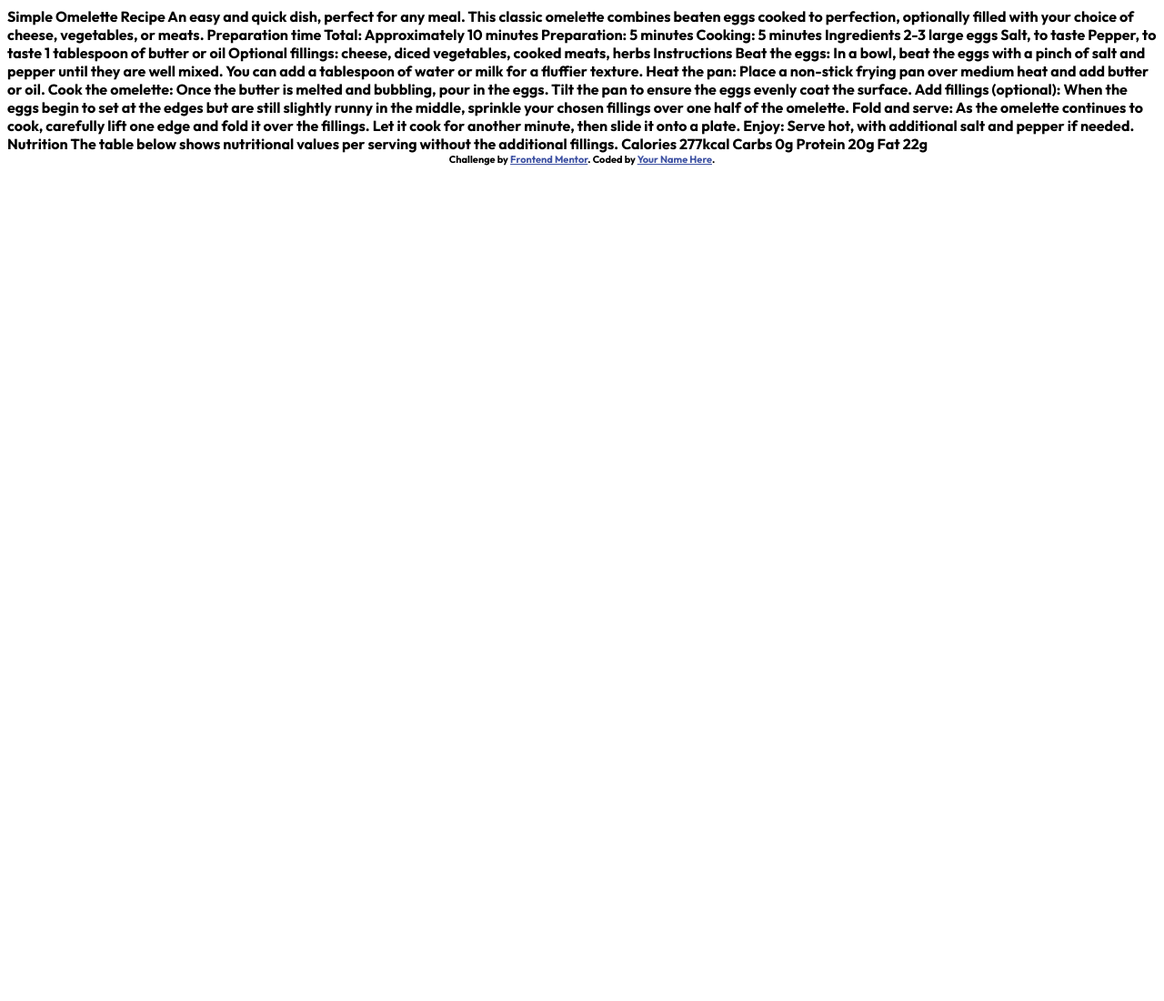
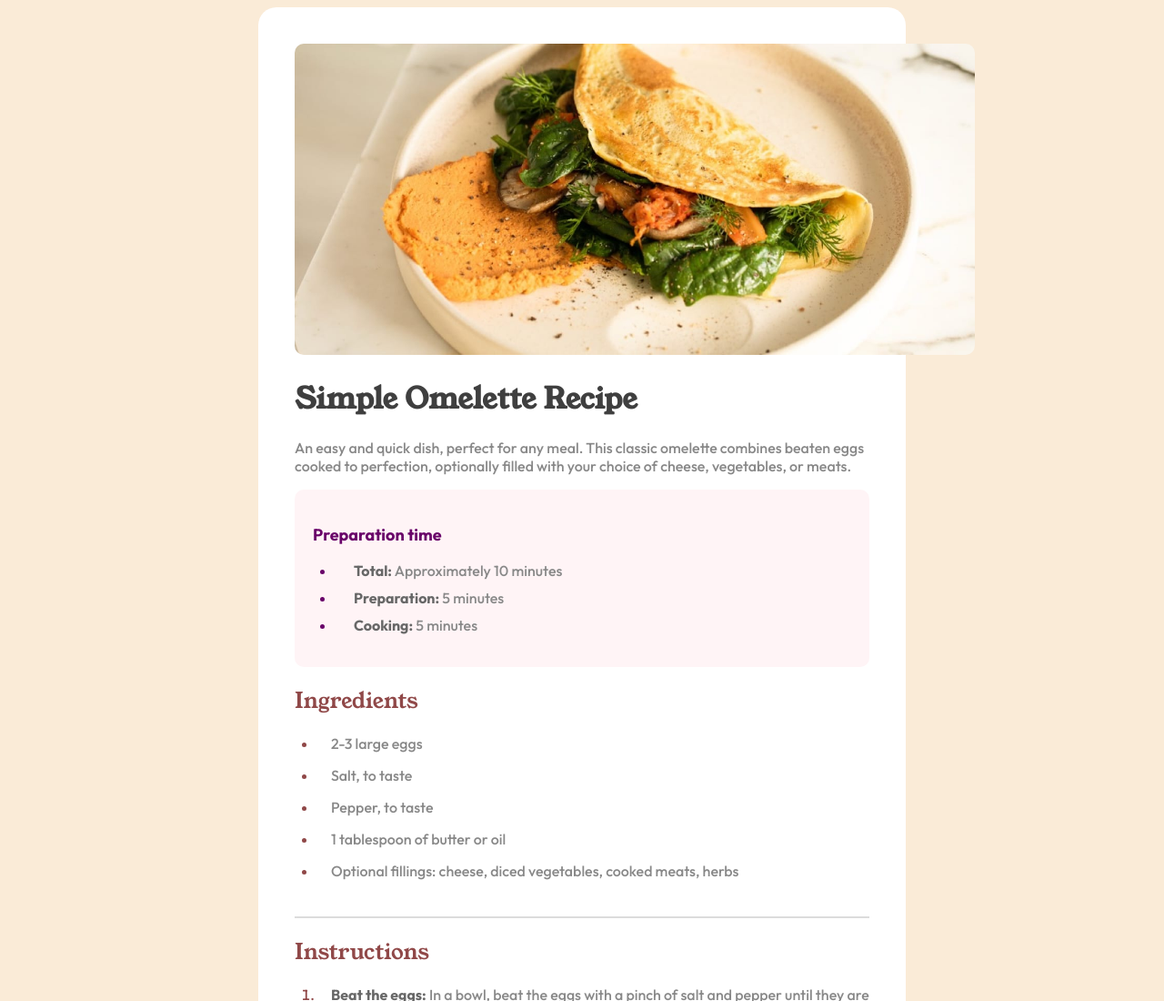
Before and after one commit to TDangerW/recipe_page, a plain HTML site: page index.html in a window 1280 px wide. Shown: the top 1100 px of the page at 91% size. Before the commit the page ends 800 px from the top, so only its background shows below. Drawn offline with Linux system fonts and the light colour scheme.

Commit message:
Completed styling for desktop design

```diff
--- a/index.css
+++ b/index.css
@@ -62,9 +62,131 @@
     src: url('./assets/fonts/young-serif/YoungSerif-Regular.ttf');
 }
 
+:root {
+    --background-color: white;
+    --list-color: rgb(144, 72, 72);
+    --emphasize: rgb(103, 103, 103);
+    --prep-time-text: rgb(105, 3, 105);
+    --horizontal-line: gainsboro;
+}
 
 body {
     font-family: 'outfit', 'young-serif', Courier, monospace;
+    background-color: antiquewhite;
+    display: flex;
+    align-items: center;
+    justify-content: center;
+    color: rgb(136, 136, 136);
+}
+
+main {
+    width: 50%;
+    background-color: var(--background-color);
+    padding: 40px;
+    border-radius: 20px;
+}
+
+h1 {
+    font-family: 'young-serif';
+    color: rgb(63, 63, 63);
+}
+
+.preparation_time {
+    background-color: rgb(255, 244, 246);
+    font-weight: 500;
+    padding: 20px;
+    border-radius: 10px;
+
+    p {
+        color: var(--prep-time-text);
+        font-size: large;
+        font-weight: 400;
+    }
+
+    li {
+        margin-top: 10px;
+        padding-left: 20px;
+    }
+
+    li::marker {
+        color: var(--prep-time-text);
+    }
+}
+
+span {
+    color: var(--emphasize);
+    font-weight: 400;
+}
+
+ol,
+ul {
+    padding-left: 25px;
+}
+
+.image {
+    width: 748px;
+    border-radius: 10px;
+}
+
+.summary {
+    font-weight: 500;
+}
+
+section {
+    font-weight: 500;
+
+    h2 {
+        font-family: 'young-serif';
+        color: var(--list-color);
+        font-weight: 400;
+    }
+
+    ol,
+    ul {
+        padding-bottom: 40px;
+        border-bottom: 2px solid var(--horizontal-line);
+    }
+
+    li::marker {
+        color: var(--list-color);
+    }
+
+    li {
+        padding-left: 15px;
+        margin-top: 15px;
+    }
+
+}
+
+table {
+    width: 100%;
+    border-collapse: collapse;
+    margin-top: 10px;
+}
+
+
+tr {
+    td {
+        padding-bottom: 15px;
+        padding-top: 15px;
+        border-bottom: 2px solid var(--horizontal-line);
+    }
+
+}
+
+table tr:nth-child(4) {
+    border-bottom: 3px solid var(--background-color);
+}
+
+tr td:nth-child(1) {
+    padding-left: 35px;
+    width: 45%;
+}
+
+
+tr :nth-child(2) {
+    color: var(--list-color);
+    font-weight: 400;
 }
 
 .attribution {
--- a/index.html
+++ b/index.html
@@ -15,63 +15,97 @@
 
 <body>
 
-  Simple Omelette Recipe
+  <main>
 
-  An easy and quick dish, perfect for any meal. This classic omelette combines beaten eggs cooked
-  to perfection, optionally filled with your choice of cheese, vegetables, or meats.
+    <img src="./assets/images/image-omelette.jpeg" alt="picture of an omelette" class="image">
 
-  Preparation time
+    <h1>Simple Omelette Recipe</h1>
 
-  Total: Approximately 10 minutes
-  Preparation: 5 minutes
-  Cooking: 5 minutes
+    <p class="summary">An easy and quick dish, perfect for any meal. This classic omelette combines beaten eggs cooked
+      to perfection, optionally filled with your choice of cheese, vegetables, or meats.</p>
 
-  Ingredients
+    <div class="preparation_time">
 
-  2-3 large eggs
-  Salt, to taste
-  Pepper, to taste
-  1 tablespoon of butter or oil
-  Optional fillings: cheese, diced vegetables, cooked meats, herbs
+      <p>Preparation time</p>
 
-  Instructions
+      <ul>
+        <li><span>Total:</span> Approximately 10 minutes</li>
+        <li><span>Preparation:</span> 5 minutes</li>
+        <li><span>Cooking:</span> 5 minutes</li>
+      </ul>
+    </div>
 
-  Beat the eggs: In a bowl, beat the eggs with a pinch of salt and pepper until they are well mixed.
-  You can add a tablespoon of water or milk for a fluffier texture.
+    <section>
+      <h2>Ingredients</h2>
+      <ul>
+        <li>2-3 large eggs</li>
+        <li> Salt, to taste</li>
+        <li>Pepper, to taste</li>
+        <li>1 tablespoon of butter or oil</li>
+        <li>Optional fillings: cheese, diced vegetables, cooked meats, herbs</li>
+      </ul>
 
-  Heat the pan: Place a non-stick frying pan over medium heat and add butter or oil.
+    </section>
 
-  Cook the omelette: Once the butter is melted and bubbling, pour in the eggs. Tilt the pan to ensure
-  the eggs evenly coat the surface.
+    <section>
 
-  Add fillings (optional): When the eggs begin to set at the edges but are still slightly runny in the
-  middle, sprinkle your chosen fillings over one half of the omelette.
+      <h2>Instructions</h2>
 
-  Fold and serve: As the omelette continues to cook, carefully lift one edge and fold it over the
-  fillings. Let it cook for another minute, then slide it onto a plate.
+      <ol>
+        <li> <span>Beat the eggs:</span> In a bowl, beat the eggs with a pinch of salt and pepper until they are well
+          mixed.
+          You can add a tablespoon of water or milk for a fluffier texture.</li>
 
-  Enjoy: Serve hot, with additional salt and pepper if needed.
+        <li><span>Heat the pan:</span> Place a non-stick frying pan over medium heat and add butter or oil.</li>
 
-  Nutrition
+        <li><span>Cook the omelette:</span> Once the butter is melted and bubbling, pour in the eggs. Tilt the pan to
+          ensure
+          the eggs evenly coat the surface.</li>
 
-  The table below shows nutritional values per serving without the additional fillings.
+        <li><span>Add fillings (optional):</span> When the eggs begin to set at the edges but are still slightly runny
+          in the
+          middle, sprinkle your chosen fillings over one half of the omelette.</li>
 
-  Calories
-  277kcal
+        <li><span>Fold and serve:</span> As the omelette continues to cook, carefully lift one edge and fold it over the
+          fillings. Let it cook for another minute, then slide it onto a plate.</li>
 
-  Carbs
-  0g
+        <li><span>Enjoy:</span> Serve hot, with additional salt and pepper if needed.</li>
+      </ol>
+    </section>
 
-  Protein
-  20g
 
-  Fat
-  22g
+    <section>
+      <h2>Nutrition</h2>
+      The table below shows nutritional values per serving without the additional fillings.
+      <table>
+        <tbody>
+          <tr>
+            <td>Calories</td>
+            <td>277kcal</td>
+          </tr>
+          <tr>
+            <td>Carbs</td>
+            <td>0g</td>
+          </tr>
+          <tr>
+            <td>Protein</td>
+            <td>20g</td>
+          </tr>
+          <tr>
+            <td>Fat</td>
+            <td>22g</td>
+          </tr>
+        </tbody>
+      </table>
+    </section>
 
-  <div class="attribution">
+  </main>
+
+  <!-- <div class="attribution">
     Challenge by <a href="https://www.frontendmentor.io?ref=challenge" target="_blank">Frontend Mentor</a>.
     Coded by <a href="#">Your Name Here</a>.
-  </div>
+  </div> -->
+
 </body>
 
 </html>
```
